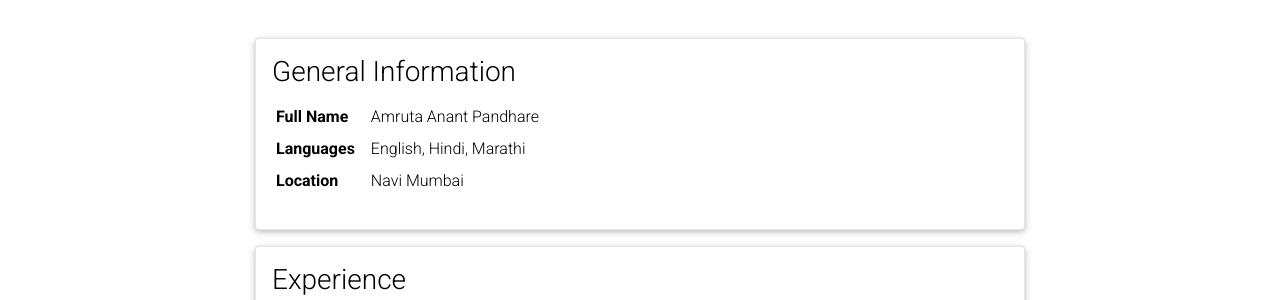
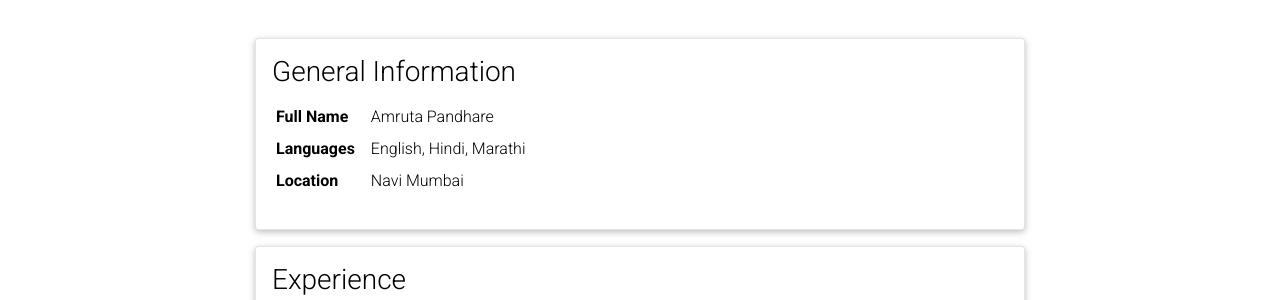
Before and after one commit to AmrutaPandhare/AmrutaPandhare.github.io, a Jekyll site: the page built from _pages/cv.md, in a window 1280 px wide and 900 px high. Shown: the part 147-447 px from the top of the window. Built offline with Jekyll 4.4.1, drawn with Linux system fonts in a browser that asks for light colours; comment, search, counter and statistics services are not loaded; a style sheet for code colours, icons or effects is not loaded.

Commit message:
Update cv.yml

```diff
--- a/_data/cv.yml
+++ b/_data/cv.yml
@@ -2,7 +2,7 @@
   type: map
   contents:
     - name: Full Name
-      value: Amruta Anant Pandhare
+      value: Amruta Pandhare
     - name: Languages
       value: English, Hindi, Marathi
     - name: Location
```
